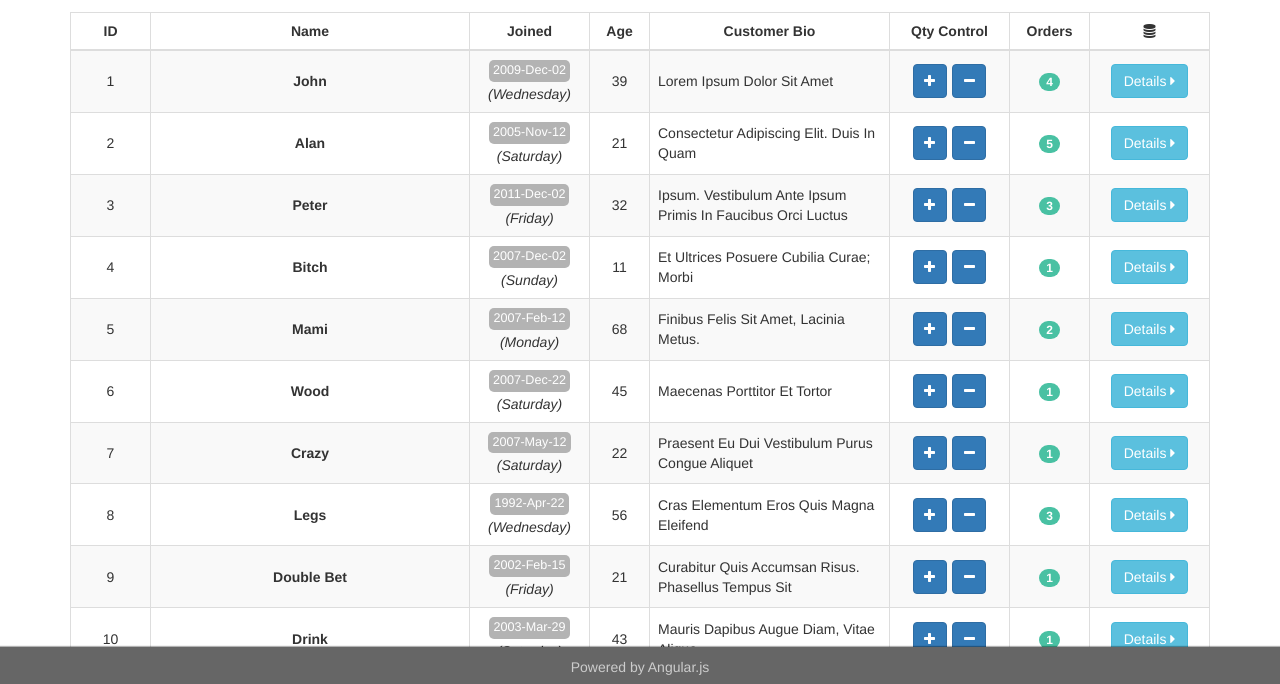
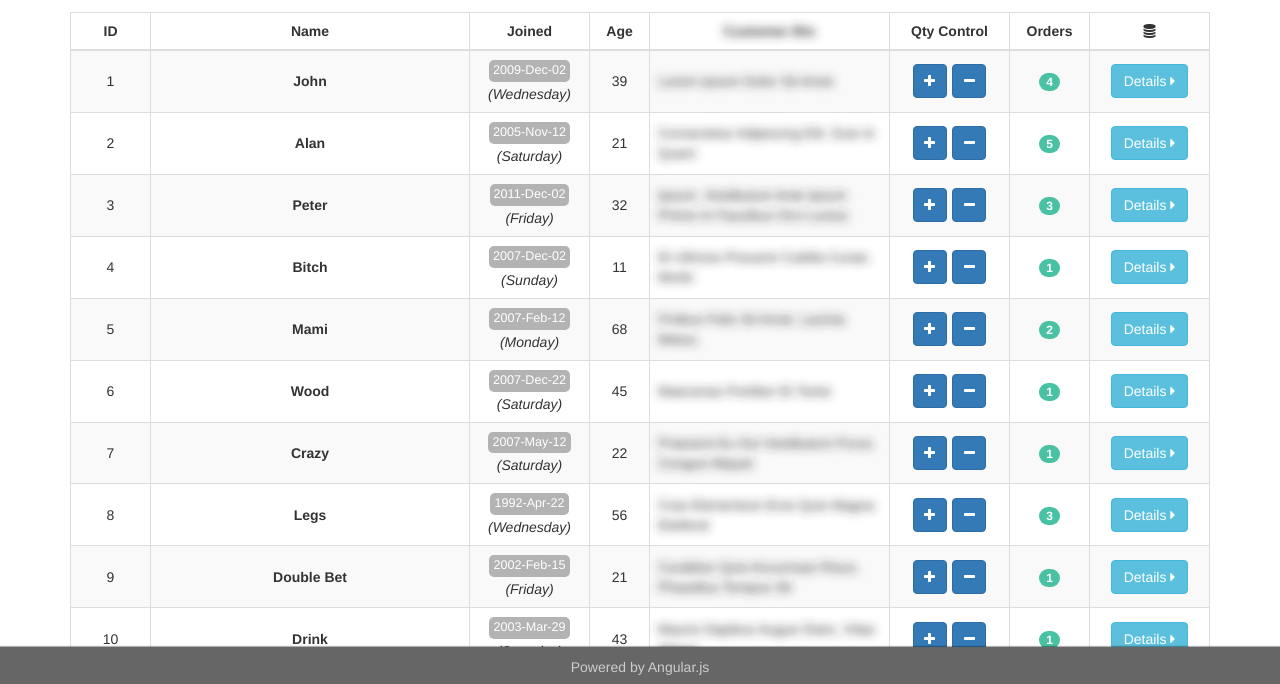
Before and after one commit to dennischow/website-appview, a website: page index.html in a window 1280 px wide. Shown: the part 113-797 px from the top of the page. Drawn offline with Linux system fonts and the light colour scheme.

Commit message:
Added SVG Filter Blur Effect

```diff
--- a/BUILD-PRODUCTION/assets/js/core-script.js
+++ b/BUILD-PRODUCTION/assets/js/core-script.js
@@ -1 +1 @@
-console.log("functions"),console.log("utilities");
+console.log("functions"),console.log("utilities");var svgFilters={blurRange:20,init:function(){$("BODY").append('<svg class="blur" aria-hidden="true" style="display: block; position: absolute; height: 0; width: 0; z-index: -9999; outline: none; border: none; background: none;">'+this.svgBlur()+"</svg>"),$("HEAD").append('<style type="text/css" media="screen">'+this.svgStyle()+"</style>"),console.log("SVG Blur Appended")},svgStyle:function(){var e="";return e+=".list-table .description-col{ -webkit-filter:url(#blur-effect-5); filter:url(#blur-effect-5); }",e+=".list-table .description-col:hover{ -webkit-filter:none; filter:none; }"},svgBlur:function(){for(var e="",t=0;t<svgFilters.blurRange;t++){var i=t+1;e+='<filter id="blur-effect-'+i+'">',e+='<feGaussianBlur in="SourceGraphic" stdDeviation="'+i+'">',e+="</filter>"}return e}};svgFilters.init();
--- a/BUILD-PRODUCTION/index.html
+++ b/BUILD-PRODUCTION/index.html
@@ -33,5 +33,6 @@
 <script src="vendors/angular-route/angular-route.min.js" type="text/javascript"></script>
 <script src="assets/api/data.js" type="text/javascript"></script>
 <script src="assets/app/app.js" type="text/javascript"></script>
+<script src="assets/js/core-script.js" type="text/javascript"></script>
 </body>
 </html>
--- a/assets/js/core-script.js
+++ b/assets/js/core-script.js
@@ -1,2 +1,40 @@
 console.log('functions');
 console.log('utilities');
+
+
+
+/*******************************************************************************
+Initialize SVG Blur
+*******************************************************************************/
+var svgFilters = {
+	blurRange : 20,
+	init : function(){
+		$("BODY").append('<svg class="blur" aria-hidden="true" style="display: block; position: absolute; height: 0; width: 0; z-index: -9999; outline: none; border: none; background: none;">' + this.svgBlur() + '</svg>');
+		$("HEAD").append('<style type="text/css" media="screen">' + this.svgStyle() + '</style>');
+		console.log('SVG Blur Appended');
+	},
+	svgStyle : function(){
+		var definations = '';
+
+		// Element Definations
+		definations += '.list-table .description-col{ -webkit-filter:url(#blur-effect-5); filter:url(#blur-effect-5); }';
+		definations += '.list-table .description-col:hover{ -webkit-filter:none; filter:none; }';
+
+		return definations;
+
+	},
+	svgBlur : function(){
+		var filter = '';
+
+		// Generating Blur Filter
+		for(var i=0; i<svgFilters.blurRange; i++){
+			var num = i + 1;
+			filter += '<filter id="blur-effect-' + num + '">';
+			filter += '<feGaussianBlur in="SourceGraphic" stdDeviation="' + num + '">';
+			filter += '</filter>';
+		}
+
+		return filter;
+	}
+}
+svgFilters.init(); // Execute
--- a/index.html
+++ b/index.html
@@ -33,5 +33,6 @@
 <script src="bower_components/angular-route/angular-route.min.js" type="text/javascript"></script>
 <script src="assets/api/data.js" type="text/javascript"></script>
 <script src="assets/app/app.js" type="text/javascript"></script>
+<script src="assets/js/core-script.js" type="text/javascript"></script>
 </body>
 </html>
```
Also changed, not shown: assets/js/_utilities.js (+38 -0 lines).
